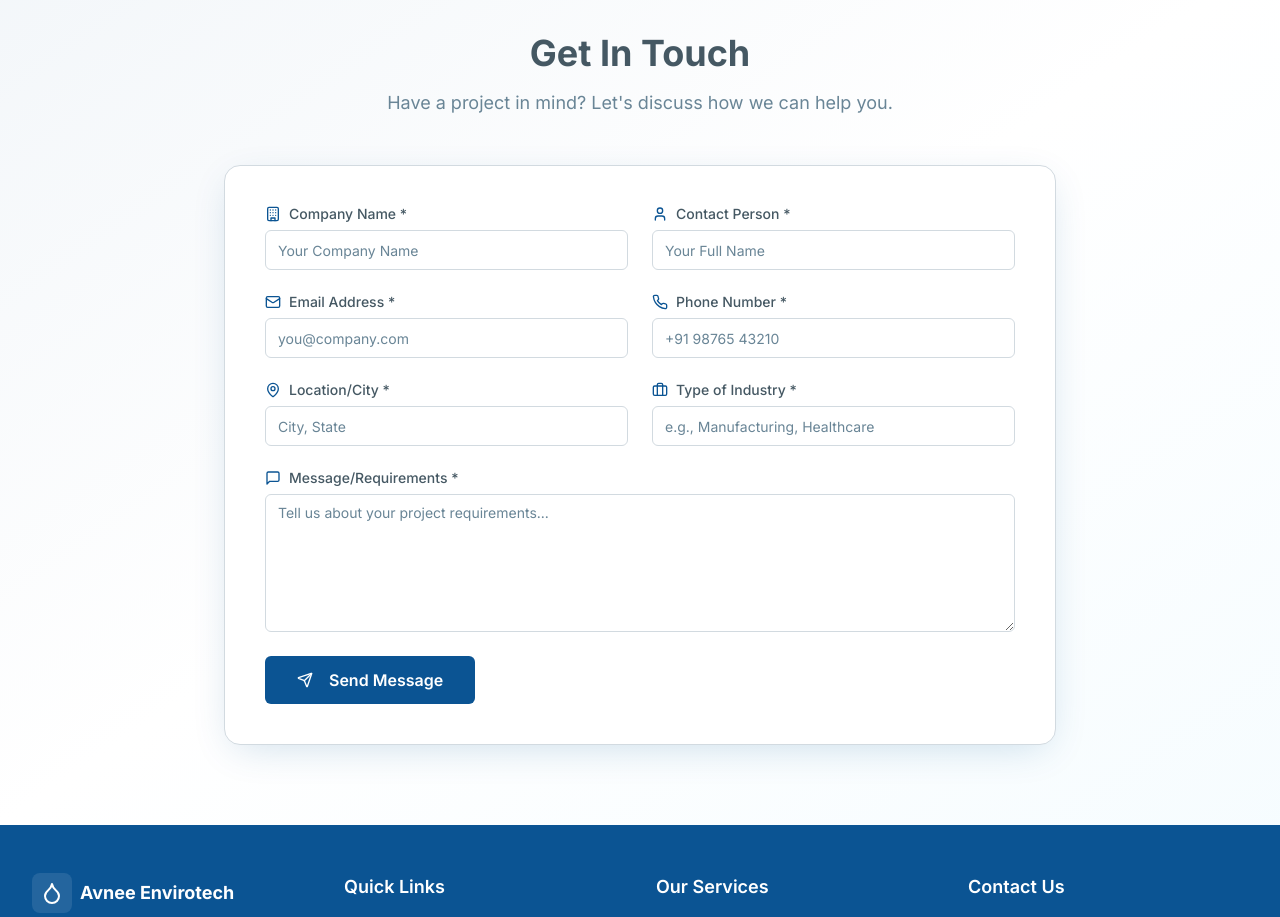
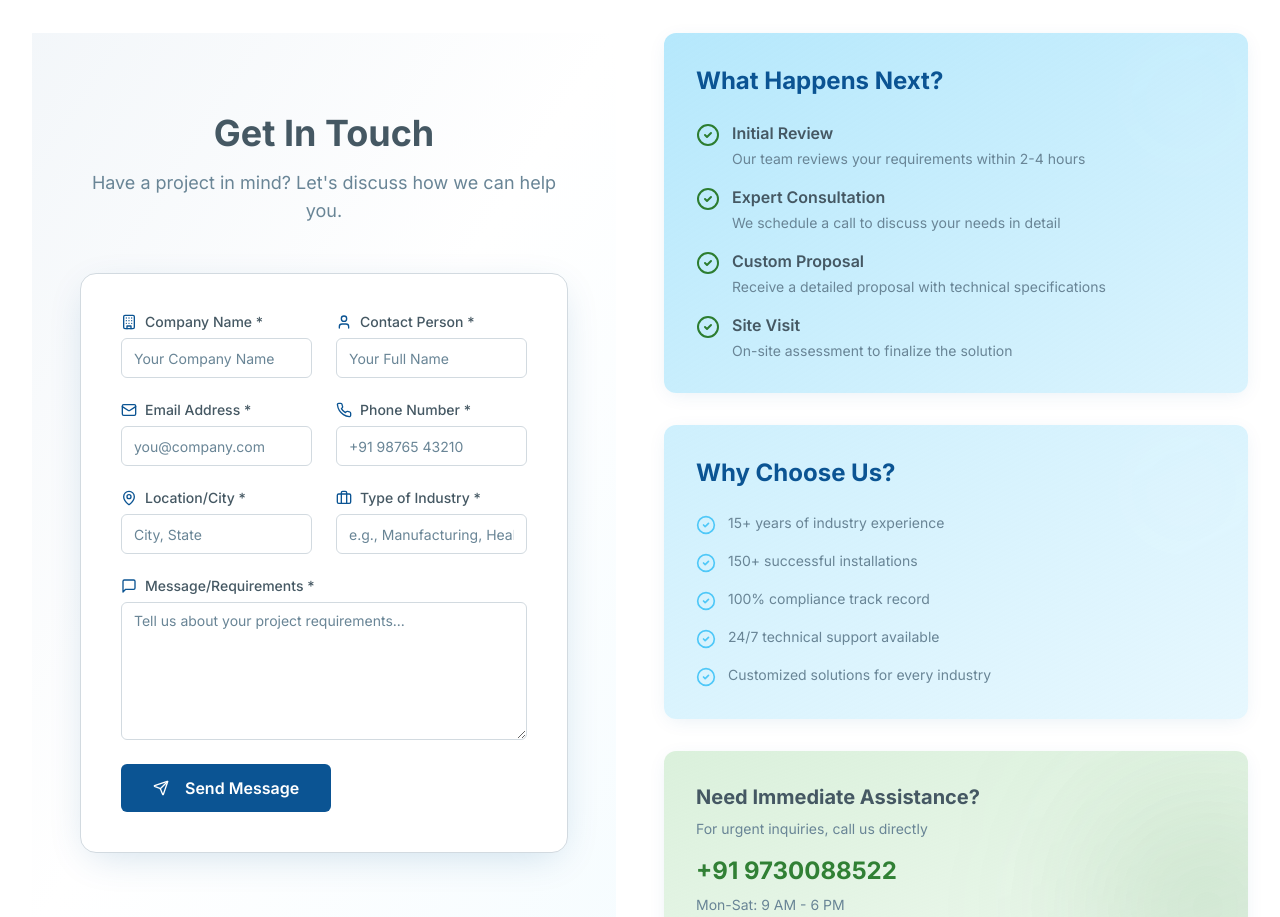
Before and after one commit to prathamesh7652/avnee-pureflow-solutions, a React (Vite) app: page /enquiry in a window 1280 px wide. Shown: the part 400-1317 px from the top of the page. Built offline with nearby package versions, Linux system fonts and the light colour scheme; the HTML template or start-up script is replaced by a standard one.

Commit message:
Add back previous sections to Enquiry page
Restores the "What Happens Next?", "Why Choose Us?", and "Need Immediate Assistance?" sections to the Enquiry page, placing them alongside the contact form in a two-column layout. This maintains the page's original structure and information hierarchy.

```diff
--- a/src/pages/Enquiry.tsx
+++ b/src/pages/Enquiry.tsx
@@ -41,8 +41,176 @@ const Enquiry = () => {
         </div>
       </section>
 
-      {/* Contact Form */}
-      <ContactForm />
+      {/* Form Section */}
+      <section className="py-20">
+        <div className="container mx-auto px-4 sm:px-6 lg:px-8">
+          <div className="grid grid-cols-1 lg:grid-cols-2 gap-12">
+            {/* Contact Form */}
+            <motion.div
+              initial={{ opacity: 0, x: -50 }}
+              animate={{ opacity: 1, x: 0 }}
+              transition={{ duration: 0.6 }}
+            >
+              <ContactForm />
+            </motion.div>
+
+            {/* Info Section */}
+            <motion.div
+              className="space-y-8"
+              initial={{ opacity: 0, x: 50 }}
+              animate={{ opacity: 1, x: 0 }}
+              transition={{ duration: 0.6, delay: 0.2 }}
+            >
+              {/* What Happens Next */}
+              <motion.div
+                className="bg-gradient-to-br from-primary-light to-primary-light/50 p-8 rounded-xl shadow-card backdrop-blur-sm relative overflow-hidden"
+                initial={{ opacity: 0, y: 30 }}
+                animate={{ opacity: 1, y: 0 }}
+                transition={{ duration: 0.5 }}
+                whileHover={{
+                  y: -8,
+                  boxShadow: "0 20px 40px -10px rgba(0,0,0,0.2)",
+                }}
+              >
+                <motion.div
+                  className="absolute top-0 right-0 w-32 h-32 bg-white/10 rounded-full blur-2xl"
+                  animate={{ scale: [1, 1.2, 1], opacity: [0.3, 0.6, 0.3] }}
+                  transition={{ duration: 3, repeat: Infinity }}
+                />
+                <h2 className="text-2xl font-bold text-primary mb-6 relative z-10">
+                  What Happens Next?
+                </h2>
+                <div className="space-y-4 relative z-10">
+                  {[
+                    {
+                      title: "Initial Review",
+                      text: "Our team reviews your requirements within 2-4 hours",
+                    },
+                    {
+                      title: "Expert Consultation",
+                      text: "We schedule a call to discuss your needs in detail",
+                    },
+                    {
+                      title: "Custom Proposal",
+                      text: "Receive a detailed proposal with technical specifications",
+                    },
+                    {
+                      title: "Site Visit",
+                      text: "On-site assessment to finalize the solution",
+                    },
+                  ].map((item, index) => (
+                    <motion.div
+                      key={index}
+                      className="flex items-start space-x-3 group"
+                      initial={{ opacity: 0, x: -20 }}
+                      animate={{ opacity: 1, x: 0 }}
+                      transition={{ duration: 0.4, delay: index * 0.1 }}
+                      whileHover={{ x: 5 }}
+                    >
+                      <motion.div
+                        whileHover={{ scale: 1.2, rotate: 360 }}
+                        transition={{ duration: 0.3 }}
+                      >
+                        <CheckCircle2 className="h-6 w-6 text-secondary flex-shrink-0 mt-0.5" />
+                      </motion.div>
+                      <div>
+                        <h3 className="font-semibold mb-1 group-hover:text-primary transition-colors">
+                          {item.title}
+                        </h3>
+                        <p className="text-sm text-muted-foreground">
+                          {item.text}
+                        </p>
+                      </div>
+                    </motion.div>
+                  ))}
+                </div>
+              </motion.div>
+
+              {/* Why Choose Us */}
+              <motion.div
+                className="bg-gradient-to-br from-accent-light to-accent-light/50 p-8 rounded-xl shadow-card backdrop-blur-sm relative overflow-hidden"
+                initial={{ opacity: 0, y: 30 }}
+                animate={{ opacity: 1, y: 0 }}
+                transition={{ duration: 0.5, delay: 0.3 }}
+                whileHover={{
+                  y: -8,
+                  boxShadow: "0 20px 40px -10px rgba(0,0,0,0.2)",
+                }}
+              >
+                <motion.div
+                  className="absolute top-0 right-0 w-32 h-32 bg-white/10 rounded-full blur-2xl"
+                  animate={{ scale: [1, 1.2, 1], opacity: [0.3, 0.6, 0.3] }}
+                  transition={{ duration: 3, repeat: Infinity }}
+                />
+                <h2 className="text-2xl font-bold text-primary mb-6 relative z-10">
+                  Why Choose Us?
+                </h2>
+                <div className="space-y-4 relative z-10">
+                  {[
+                    { text: "15+ years of industry experience" },
+                    { text: "150+ successful installations" },
+                    { text: "100% compliance track record" },
+                    { text: "24/7 technical support available" },
+                    { text: "Customized solutions for every industry" },
+                  ].map((item, index) => (
+                    <motion.div
+                      key={index}
+                      className="flex items-start space-x-3 group"
+                      initial={{ opacity: 0, x: -20 }}
+                      animate={{ opacity: 1, x: 0 }}
+                      transition={{ duration: 0.4, delay: index * 0.1 }}
+                      whileHover={{ x: 5 }}
+                    >
+                      <motion.div
+                        whileHover={{ scale: 1.2, rotate: 360 }}
+                        transition={{ duration: 0.3 }}
+                      >
+                        <CheckCircle2 className="h-5 w-5 text-accent flex-shrink-0 mt-0.5" />
+                      </motion.div>
+                      <p className="text-sm text-muted-foreground">{item.text}</p>
+                    </motion.div>
+                  ))}
+                </div>
+              </motion.div>
+
+              {/* Need Immediate Assistance */}
+              <motion.div
+                className="bg-gradient-to-br from-secondary-light to-secondary-light/50 p-8 rounded-xl shadow-card backdrop-blur-sm relative overflow-hidden"
+                initial={{ opacity: 0, y: 30 }}
+                animate={{ opacity: 1, y: 0 }}
+                transition={{ duration: 0.5, delay: 0.5 }}
+                whileHover={{
+                  y: -8,
+                  boxShadow: "0 20px 40px -10px rgba(0,0,0,0.2)",
+                }}
+              >
+                <motion.div
+                  className="absolute -bottom-10 -right-10 w-40 h-40 bg-secondary/20 rounded-full blur-3xl"
+                  animate={{ scale: [1, 1.3, 1] }}
+                  transition={{ duration: 4, repeat: Infinity }}
+                />
+                <h3 className="text-xl font-bold mb-2 relative z-10">
+                  Need Immediate Assistance?
+                </h3>
+                <p className="text-sm text-muted-foreground mb-4 relative z-10">
+                  For urgent inquiries, call us directly
+                </p>
+                <motion.p
+                  className="text-2xl font-bold text-secondary relative z-10"
+                  whileHover={{ scale: 1.05 }}
+                  animate={{ opacity: [1, 0.8, 1] }}
+                  transition={{ duration: 2, repeat: Infinity }}
+                >
+                  +91 9730088522
+                </motion.p>
+                <p className="text-sm text-muted-foreground mt-2 relative z-10">
+                  Mon-Sat: 9 AM - 6 PM
+                </p>
+              </motion.div>
+            </motion.div>
+          </div>
+        </div>
+      </section>
     </div>
   );
 };
```
